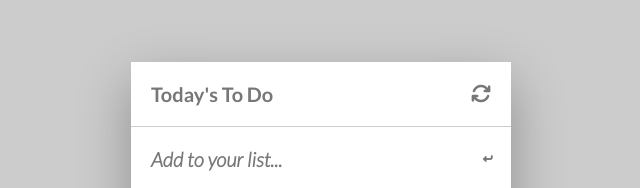
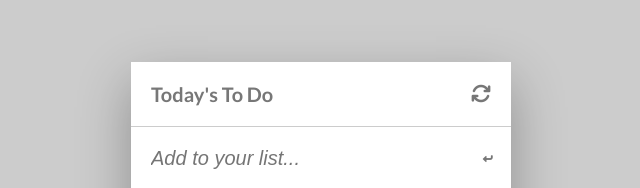
Before and after one commit to Otegaa/To-do-list, a website built with webpack: page src/index.html in a window 1280 px wide. Shown: the part 138-326 px from the top of the page, 319-959 px from the left. Built offline with nearby package versions, Linux system fonts and the light colour scheme.

Commit message:
Fix input for adding list to array

```diff
--- a/src/index.html
+++ b/src/index.html
@@ -17,7 +17,11 @@
           <i class="fa fa-refresh fa-2x"></i>
         </div>
         <div class="to-do-add">
-          <h3 class="to-do-add-text">Add to your list...</h3>
+          <input
+            type="text"
+            class="to-do-add-text"
+            placeholder="Add to your list..."
+          />
           <i class="fas fa-rotate-90">&#xf3be;</i>
         </div>
         <div class="to-do-list-container">
--- a/src/style.css
+++ b/src/style.css
@@ -57,7 +57,12 @@ body {
 }
 
 .to-do-add-text {
+  border: none;
   font-style: italic;
+}
+
+.to-do-add-text:focus {
+  outline: none;
 }
 
 .to-do-list > *:not(:last-child) {
```
